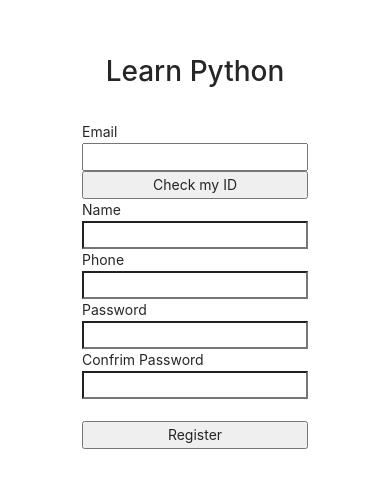
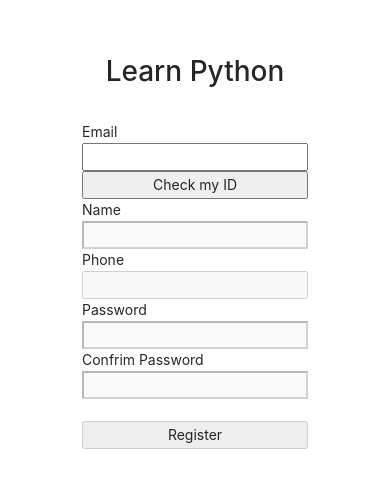
Before and after one commit to qusehdgns/node_Learn_Python, a React (Create React App) app in the folder client/: page /register in a window 390 px wide. Shown: the part 173-660 px from the top of the page. Built offline with nearby package versions, Linux system fonts and the light colour scheme; no server answers.

Commit message:
resetPWPage complete and registerPage phone change

```diff
--- a/client/src/components/views/RegisterPage/RegisterPage.js
+++ b/client/src/components/views/RegisterPage/RegisterPage.js
@@ -3,16 +3,12 @@ import React, { useState } from 'react';
 // redux 사용하기 위한 선언
 import { useDispatch } from 'react-redux';
 // 회원가입 액션을 지정해 놓은 파일 호출
-import { registerUser } from '../../../_actions/user_action';
+import { checkEmail, registerUser } from '../../../_actions/user_action';
 // redux를 함께 사용하기 위해 라우터 돔에 파일을 올리기 위한 선언
 import { withRouter } from 'react-router-dom';
 
 /*
-작업예정
-- 박스 테두리 색 실시간 변경
 - 비밀번호 규칙(숫자5이상, 영어5이상, 10자이상 15자미만)
-- ID 중복검사
-- 메시지 출력위치 조정?(누적이 안됨)
 */
 
 // 회원가입 페이지 호출 시 실행되는 페이지 정보
@@ -28,61 +24,99 @@ function RegisterPage(props) {
     const [Password, setPassword] = useState("");
     const [ConfirmPassword, setConfirmPassword] = useState("");
 
+    // html id 관리
+    const id_lst = ["email", "name", "phone", "pwd", "confirm_pwd", "register_btn"];
+
+    // 앞의 조건이 만족되지 않으면 뒤에서 입력이 되지 않도록 하는 함수
+    const visible = (id, pass) => {
+        // pass에 true가 들어오면 다음 진행이 가능하도록 disable을 변경
+        var idx = pass ? id_lst.indexOf(id)+1 : id_lst.indexOf(id);
+        for (var i=0; i<id_lst.length; i++) {
+            if (i<=idx) { // disabled 해제
+                document.getElementById(id_lst[i]).disabled = false;
+            }
+            else { // disabled 설정
+                document.getElementById(id_lst[i]).disabled = true;
+            }
+        }
+    }
+
     // 이메일 핸들러 수행시 실행되는 함수
     const onEmailHandler = (event) => {
         // 이벤트로 들어온 값을 setEmail 함수를 사용하여 적용
         setEmail(event.currentTarget.value);
     }
 
+    const checkMyEmail = () => {
+        // ID(email) 중복검사
+        let data = {
+            email: Email
+        }
+
+        dispatch(checkEmail(data)).then(res => {
+            console.log(res)
+            if (res.payload.checkSuccess) {
+                setMessage("이미 존재하는 ID(Email) 입니다");
+                visible("email", false)
+                alert("사용불가");
+            } else {
+                setMessage("");
+                visible("email", true)
+                alert("사용가능");
+            }
+        });
+    }
+
     // 이름 핸들러 수행시 실행되는 함수
     const onNameHandler = (event) => {
         // 이벤트로 들어온 값을 setName 함수를 사용하여 적용
+        if (event.currentTarget.value.length != 0){
+            visible("name", true);
+        }
+        else {
+            visible("name", false);
+        }
         setName(event.currentTarget.value);
     }
 
     // 연락처 핸들러 수행시 실행되는 함수
     const onPhoneHandler = (event) => {
+        const regex = /^[0-9\b -]{0,13}$/;
+        if (regex.test(event.currentTarget.value)) {
+
             // 문자열에서 '-'제거
-        let event_string = event.currentTarget.value.split("-").join("")
-
-        alert(event_string);
-        // 숫자가 아니거나 11자 이상 입력시 메시지 출력
-        if (/^[0-9]/.test(event_string[event_string.length-1]) && event_string.length<12){
-            setMessage("");
-        }
-        else {
-            setMessage("전화번호 규칙과 다릅니다");
-        }
-
-        // 숫자가 아니면 문자 제거
-        if (!/^[0-9]/.test(event_string[event_string.length-1])){
-            event_string = event_string.substr(0, event_string.length-1);
-        }
+            var event_string = event.currentTarget.value.split("-").join("")
 
             // 문자열 수가 4이상이면 '-' 하나 추가
-        if (event_string.length >= 4){
-            event_string = event_string.substr(0,3)+'-'+event_string.substr(3,event_string.length-3)
+            if (event_string.length >= 4) {
+                event_string = event_string.substr(0, 3) + '-' + event_string.substr(3, event_string.length - 3)
             }
             // 문자열 수가 9이상이면 '-' 하나 더 추가
-        if (event_string.length >= 9){
-            event_string = event_string.substr(0,8)+'-'+event_string.substr(8,event_string.length-8)
+            if (event_string.length >= 9) {
+                event_string = event_string.substr(0, 8) + '-' + event_string.substr(8, event_string.length - 8)
             }
             // 이벤트로 들어온 값을 setPhone 함수를 사용하여 적용
             setPhone(event_string);
 
-
-
+            if (event_string.length === 13){
+                visible("pwd", true)
+            }
+        }
     }
 
     // 비밀번호 핸들러 수행시 실행되는 함수
     const onPasswordHandler = (event) => {
         // 이벤트로 들어온 값을 setPassword 함수를 사용하여 적용
-        setPassword(event.currentTarget.value);
-        if (event.currentTarget.value.length < 15){
-            setMessage("비밀번호는 숫자,영문을 5개 이상 포함, 총 15자 미만이어야 합니다");
+        let event_string = event.currentTarget.value
+        setPassword(event_string);
+        // a-z, A-Z, 0-9로 이루어진 문자열을 5이상 15이하로 제한(왜인지 제대로 동작하지 않음)
+        if ((/[a-zA-z0-9]{5,15}/g.test(event_string))) {
+            setMessage("");
+            visible("pwd", true);
         }
         else {
-            setMessage("");
+            setMessage("비밀번호는 숫자,영문을 5개 이상 포함, 총 15자 이하이어야 합니다");
+            visible("pwd", false);
         }
     }
 
@@ -93,10 +127,12 @@ function RegisterPage(props) {
         if (Password != event.currentTarget.value){
             // 비밀번호 입력이 같지 않다는 메시지 출력
             setMessage("비밀번호가 다릅니다");
+            visible("confirm_pwd", false);
         }
         else {
             // 비밀번호 입력이 같을시 메시지 제거
             setMessage("");
+            visible("confirm_pwd", true);
         }
     }
 
@@ -146,24 +182,24 @@ function RegisterPage(props) {
                 <p style={{color:'red'}} align='center'>{Message}</p>
 
                 <label>Email</label>
-                <input type="email" value={Email} onChange={onEmailHandler} />
+                <input id="email" type="email" value={Email} onChange={onEmailHandler} />
 
-                <button type='button'>Check my ID</button>
+                <button type='button' onClick={checkMyEmail}>Check my ID</button>
 
                 <label>Name</label>
-                <input type="text" value={Name} onChange={onNameHandler} />
+                <input disabled id="name" type="text" value={Name} onChange={onNameHandler} />
 
                 <label>Phone</label>
-                <input type="text" value={Phone} onChange={onPhoneHandler} />
+                <input disabled id="phone" type="tel" maxLength="13" value={Phone} onChange={onPhoneHandler} />
 
                 <label>Password</label>
-                <input type="password" value={Password} onChange={onPasswordHandler} />
+                <input disabled id="pwd" type="password" value={Password} onChange={onPasswordHandler} />
 
                 <label>Confrim Password</label>
-                <input type="password" value={ConfirmPassword} onChange={onConfirmPasswordHandler} />
+                <input disabled id="confirm_pwd" type="password" value={ConfirmPassword} onChange={onConfirmPasswordHandler} />
 
                 <br />
-                <button type="submit">
+                <button disabled id="register_btn" type="submit">
                     Register
                 </button>
             </form>
--- a/client/src/components/views/ResetPWPage/ResetPWPage.js
+++ b/client/src/components/views/ResetPWPage/ResetPWPage.js
@@ -29,19 +29,23 @@ function ResetPWPage(props) {
 
     // 연락처 핸들러 수행시 실행되는 함수
     const onPhoneHandler = (event) => {
+        const regex = /^[0-9\b -]{0,13}$/;
+        if (regex.test(event.currentTarget.value)) {
+
             // 문자열에서 '-'제거
             var event_string = event.currentTarget.value.split("-").join("")
 
             // 문자열 수가 4이상이면 '-' 하나 추가
-        if (event_string.length >= 4){
-            event_string = event_string.substr(0,3)+'-'+event_string.substr(3,event_string.length-3)
+            if (event_string.length >= 4) {
+                event_string = event_string.substr(0, 3) + '-' + event_string.substr(3, event_string.length - 3)
             }
             // 문자열 수가 9이상이면 '-' 하나 더 추가
-        if (event_string.length >= 9){
-            event_string = event_string.substr(0,8)+'-'+event_string.substr(8,event_string.length-8)
+            if (event_string.length >= 9) {
+                event_string = event_string.substr(0, 8) + '-' + event_string.substr(8, event_string.length - 8)
             }
             // 이벤트로 들어온 값을 setPhone 함수를 사용하여 적용
             setPhone(event_string);
+        }
     }
 
     const checkMyEmail = () => {
@@ -96,12 +100,56 @@ function ResetPWPage(props) {
 
     // 비밀번호 핸들러 수행시 실행되는 함수
     const onPasswordHandler = (event) => {
+        const regex = /^[A-Za-z0-9]{5,15}$/;
+
+        let value = event.currentTarget.value;
+
+        let passwordnotice = document.getElementById('passwordnotice');
+
+        if(value === ""){
+            passwordnotice.innerHTML = '';
+        } else if(!regex.test(value)){
+            passwordnotice.style.color = 'red';
+            passwordnotice.innerHTML = '비밀번호 규칙에 맞추어주세요';
+        } else {
+            passwordnotice.style.color = 'green';
+            passwordnotice.innerHTML = '사용가능한 비밀번호입니다.';
+        }
+
+
+        let confirmpasswordnotice = document.getElementById('confirmpasswordnotice');
+
+        if(ConfirmPassword !== ""){
+            if(value === ConfirmPassword){
+                confirmpasswordnotice.style.color = 'green';
+                confirmpasswordnotice.innerHTML = '입력한 비밀번호가 같습니다';
+            } else {
+                confirmpasswordnotice.style.color = 'red';
+                confirmpasswordnotice.innerHTML = '입력한 비밀번호와 다릅니다';
+            }
+        }
+
         // 이벤트로 들어온 값을 setPassword 함수를 사용하여 적용
         setPassword(event.currentTarget.value);
     }
 
     // 비밀번호 핸들러 수행시 실행되는 함수
     const onConfirmPasswordHandler = (event) => {
+
+        let value = event.currentTarget.value;
+
+        let confirmpasswordnotice = document.getElementById('confirmpasswordnotice');
+
+        if(value === ""){
+            confirmpasswordnotice.innerHTML = '';
+        } else if(value !== Password){
+            confirmpasswordnotice.style.color = 'red';
+            confirmpasswordnotice.innerHTML = '입력한 비밀번호와 다릅니다';
+        } else {
+            confirmpasswordnotice.style.color = 'green';
+            confirmpasswordnotice.innerHTML = '입력한 비밀번호가 같습니다';
+        }
+
         // 이벤트로 들어온 값을 setPassword 함수를 사용하여 적용
         setConfirmPassword(event.currentTarget.value);
     }
@@ -122,11 +170,15 @@ function ResetPWPage(props) {
             };
 
             dispatch(resetPassword(body)).then(res => {
-                if(res.payload.resetsuccess){
+                if (res.payload.resetsuccess) {
                     alert("비밀번호 재설정 성공했습니다.");
                     props.history.push('/login');
                 } else {
+                    if (res.payload.hasOwnProperty('message')) {
+                        alert(res.payload.message)
+                    } else {
                         alert("비밀번호 재설정에 실패했습니다.");
+                    }
                 }
             })
         }
@@ -148,8 +200,8 @@ function ResetPWPage(props) {
                 <label>email</label>
                 <input type="email" id='email' value={Email} onChange={onEmailHandler} />
                 <label>phone</label>
-                <input type="text" id='phone' value={Phone} onChange={onPhoneHandler} />
-                <br/>
+                <input type="tel" id='phone' maxLength='13' value={Phone} onChange={onPhoneHandler} />
+                <br />
                 <div id="checkEmail" style={{ display: 'flex', flexDirection: 'column' }}>
                     <button type='button' onClick={checkMyEmail}>
                         Checking my Email
@@ -166,11 +218,12 @@ function ResetPWPage(props) {
                 <div id="resetPasswor" style={{ display: 'none', flexDirection: 'column' }}>
                     <label>Password</label>
                     <input type="password" value={Password} onChange={onPasswordHandler} />
-
+                    <span id="passwordnotice" style={{display: 'block', textAlign: 'center'}}></span>
                     <label>Confrim Password</label>
                     <input type="password" value={ConfirmPassword} onChange={onConfirmPasswordHandler} />
+                    <span id="confirmpasswordnotice" style={{display: 'block', textAlign: 'center'}}></span>
 
-                    <br/>
+                    <br />
 
                     <button type="submit">
                         Reset Password
```
Also changed, not shown: client/src/_actions/user_action.js (+5 -3 lines), 2 other files (tests, documents, lock files or other folders). Lines whose indentation alone changed are shown as unchanged.
